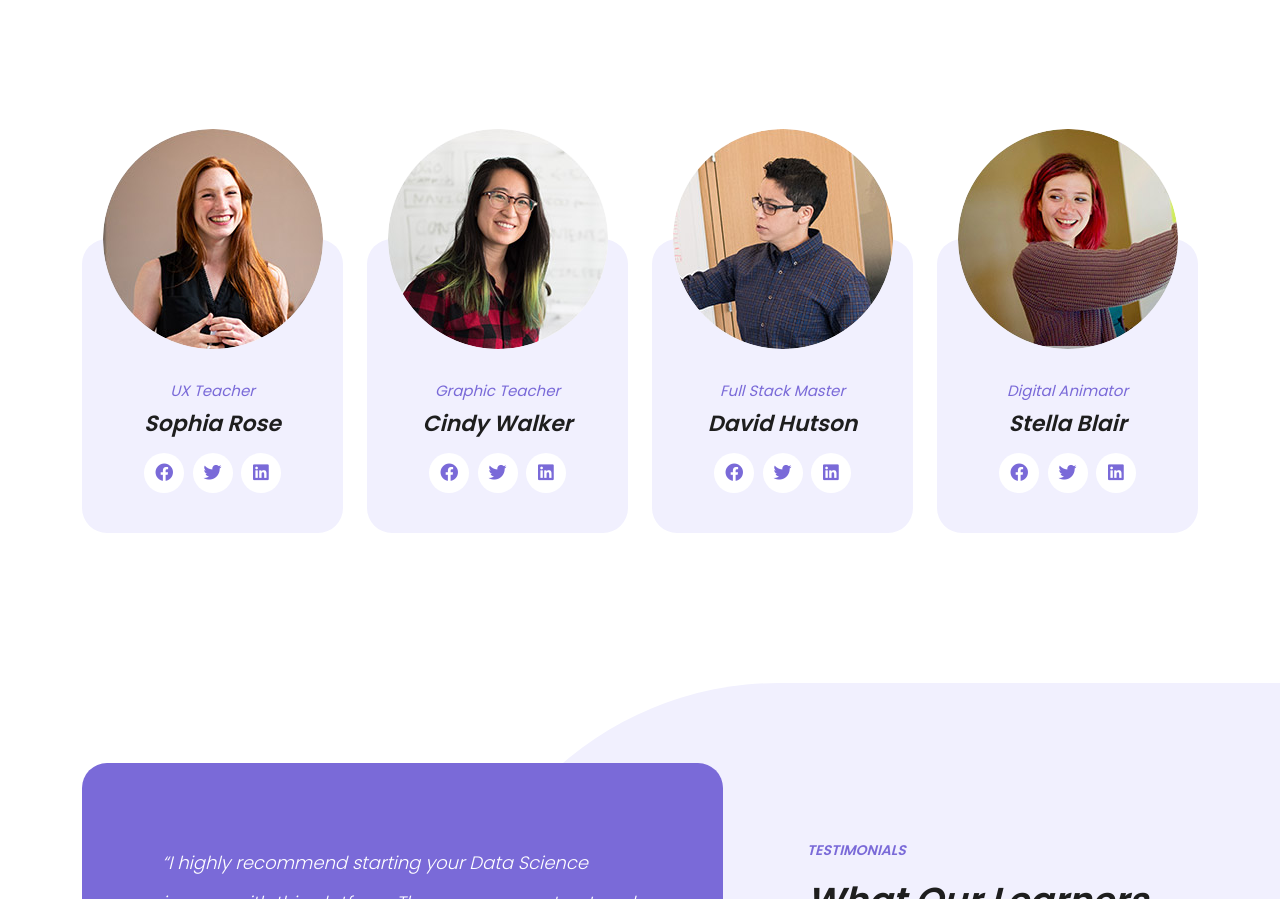
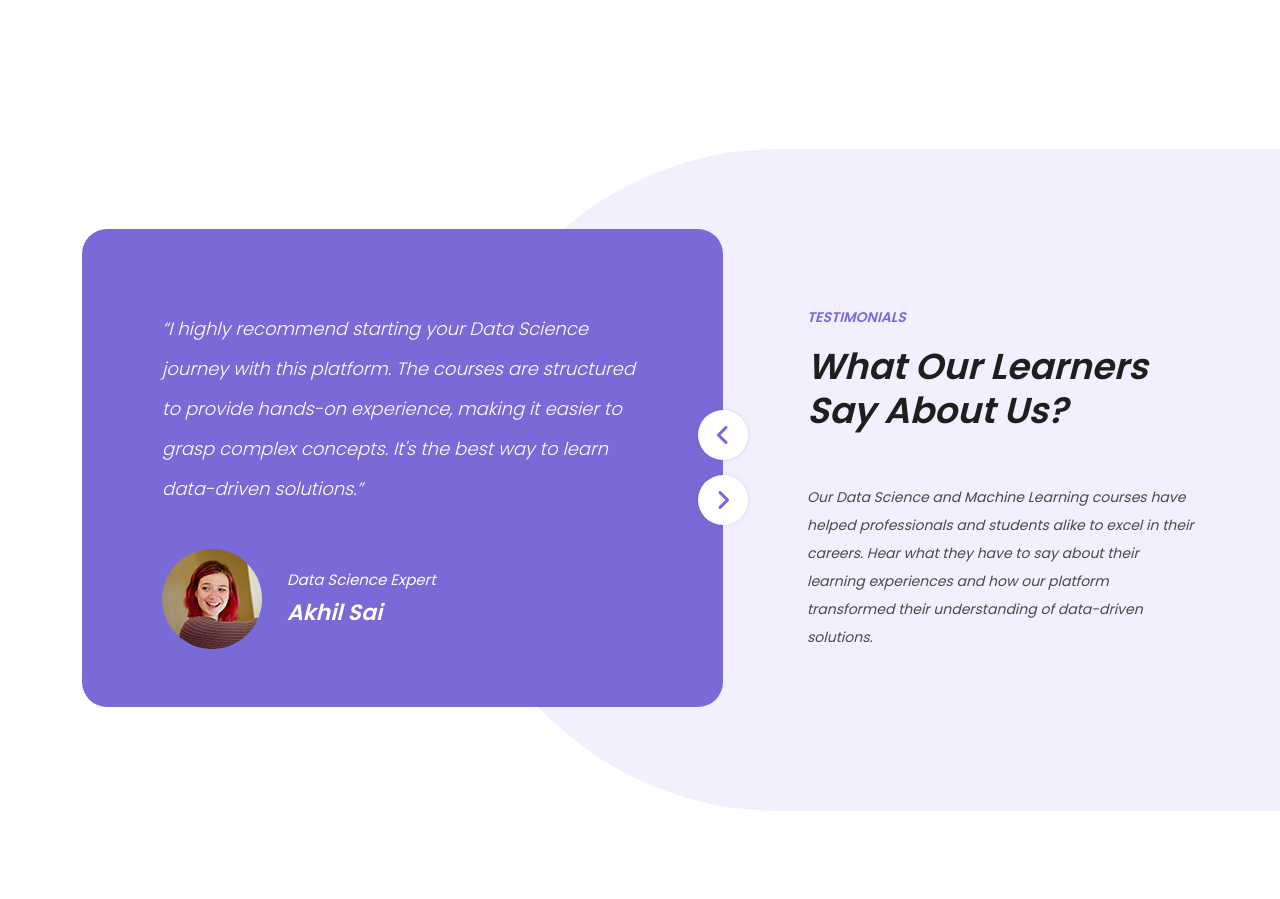
Before and after one commit to santhosh-patel/mr-Tech-Scholar, a plain HTML site: page index.html in a window 1280 px wide. Shown: the part 4125-5024 px from the top of the page. Drawn offline with nearby package versions, Linux system fonts and the light colour scheme.

Commit message:
Update index.html
removed experts links

```diff
--- a/index.html
+++ b/index.html
@@ -403,69 +403,6 @@
     </div>
   </div>
 
-  <div class="team section" id="team">
-    <div class="container">
-      <div class="row">
-        <div class="col-lg-3 col-md-6">
-          <div class="team-member">
-            <div class="main-content">
-              <img src="assets/images/member-01.jpg" alt="">
-              <span class="category">UX Teacher</span>
-              <h4>Sophia Rose</h4>
-              <ul class="social-icons">
-                <li><a href="#"><i class="fab fa-facebook"></i></a></li>
-                <li><a href="#"><i class="fab fa-twitter"></i></a></li>
-                <li><a href="#"><i class="fab fa-linkedin"></i></a></li>
-              </ul>
-            </div>
-          </div>
-        </div>
-        <div class="col-lg-3 col-md-6">
-          <div class="team-member">
-            <div class="main-content">
-              <img src="assets/images/member-02.jpg" alt="">
-              <span class="category">Graphic Teacher</span>
-              <h4>Cindy Walker</h4>
-              <ul class="social-icons">
-                <li><a href="#"><i class="fab fa-facebook"></i></a></li>
-                <li><a href="#"><i class="fab fa-twitter"></i></a></li>
-                <li><a href="#"><i class="fab fa-linkedin"></i></a></li>
-              </ul>
-            </div>
-          </div>
-        </div>
-        <div class="col-lg-3 col-md-6">
-          <div class="team-member">
-            <div class="main-content">
-              <img src="assets/images/member-03.jpg" alt="">
-              <span class="category">Full Stack Master</span>
-              <h4>David Hutson</h4>
-              <ul class="social-icons">
-                <li><a href="#"><i class="fab fa-facebook"></i></a></li>
-                <li><a href="#"><i class="fab fa-twitter"></i></a></li>
-                <li><a href="#"><i class="fab fa-linkedin"></i></a></li>
-              </ul>
-            </div>
-          </div>
-        </div>
-        <div class="col-lg-3 col-md-6">
-          <div class="team-member">
-            <div class="main-content">
-              <img src="assets/images/member-04.jpg" alt="">
-              <span class="category">Digital Animator</span>
-              <h4>Stella Blair</h4>
-              <ul class="social-icons">
-                <li><a href="#"><i class="fab fa-facebook"></i></a></li>
-                <li><a href="#"><i class="fab fa-twitter"></i></a></li>
-                <li><a href="#"><i class="fab fa-linkedin"></i></a></li>
-              </ul>
-            </div>
-          </div>
-        </div>
-      </div>
-    </div>
-  </div>
-
   <div class="section testimonials">
     <div class="container">
       <div class="row">
```
